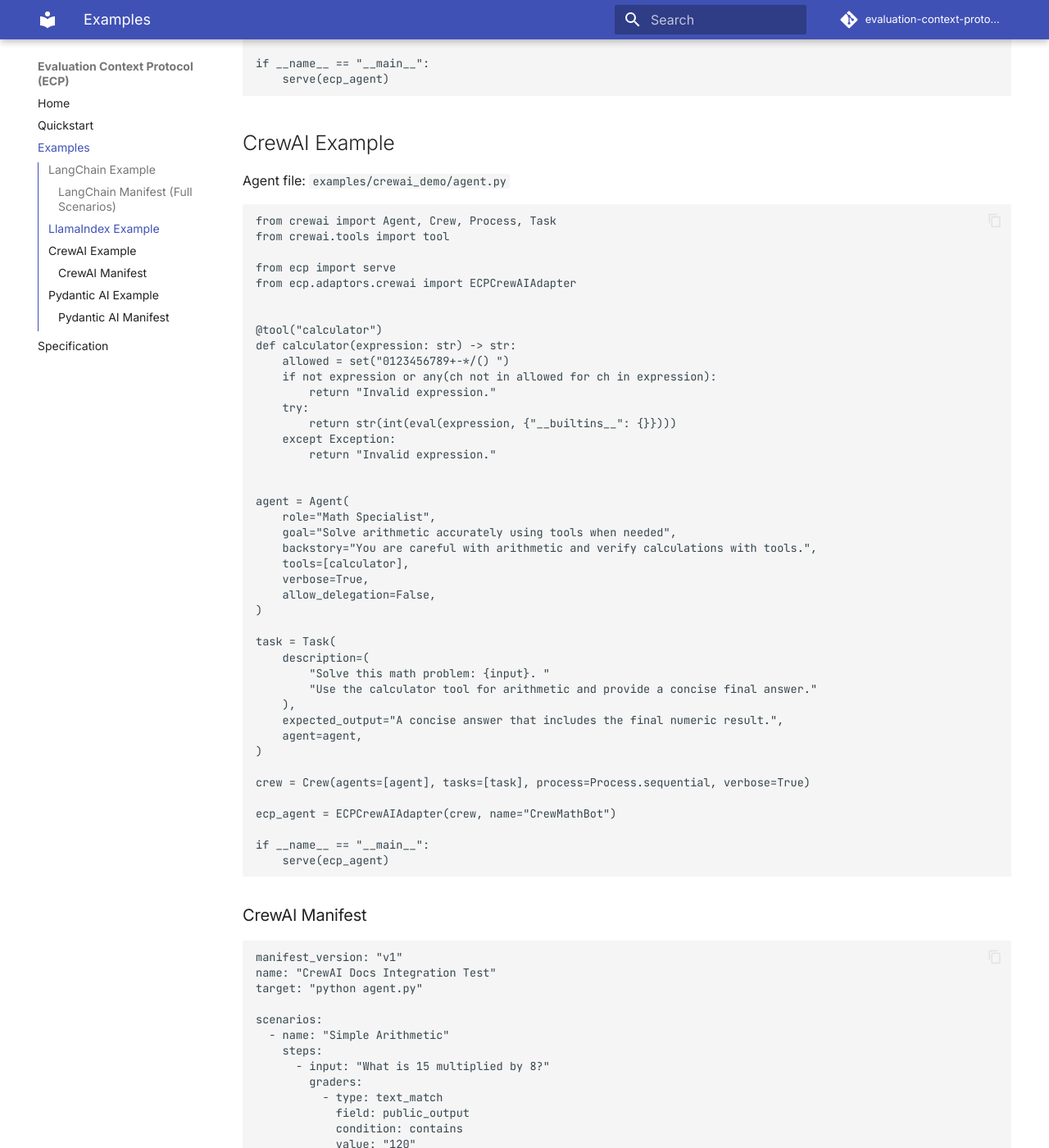
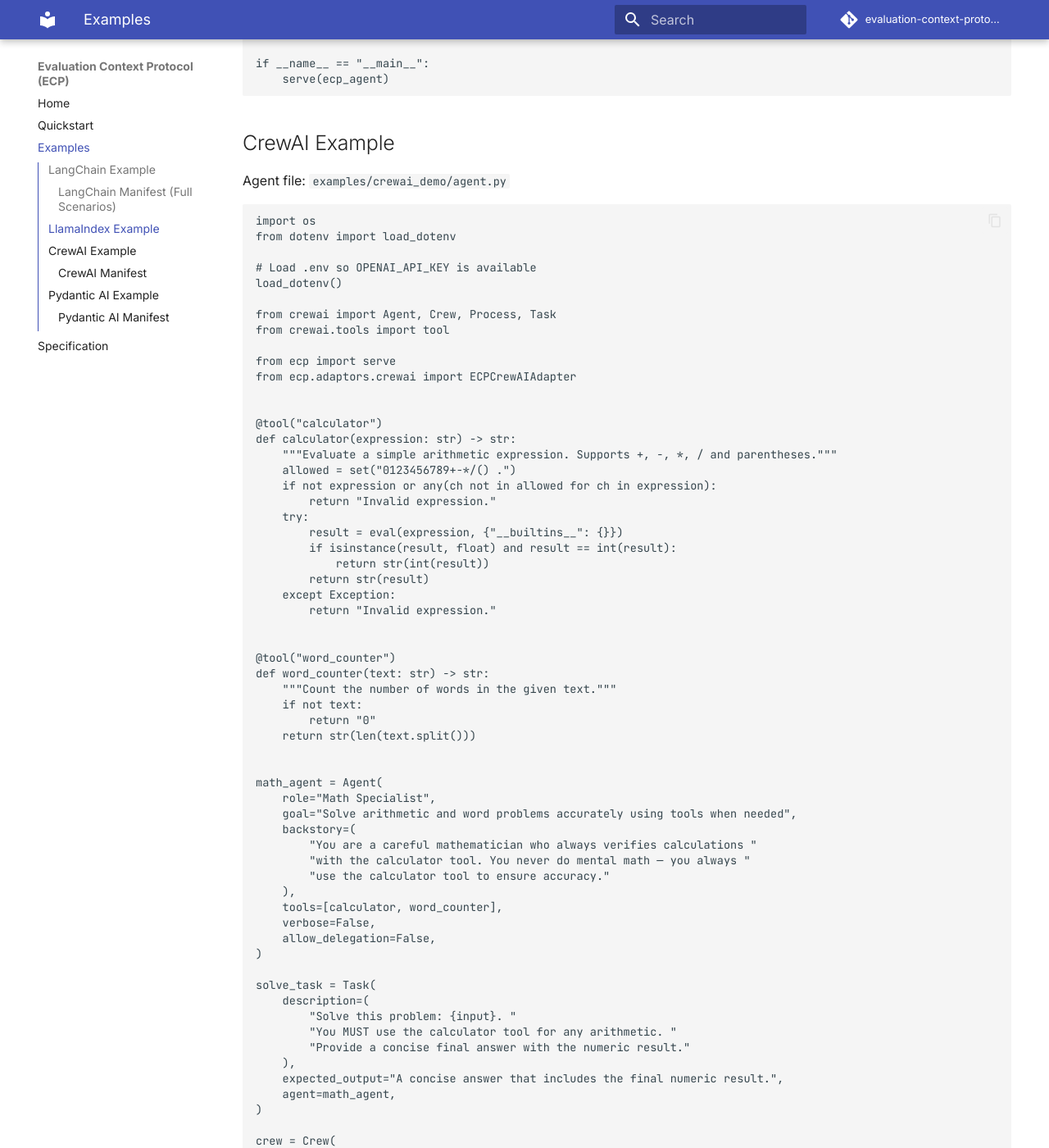
Before and after one commit to evaluation-context-protocol/ecp, an MkDocs documentation site: the page built from docs/examples.md, in a window 1280 px wide and 1400 px high, scrolled down 1771 px. Shown: the whole window at 82% size. Built offline with MkDocs 1.6.1 and Material for MkDocs 9.7.7, drawn with Linux system fonts in a browser that asks for light colours; comment, search, counter and statistics services are not loaded; some of the changed text lies outside the part shown.

Commit message:
docs: align public docs with current examples

````diff
--- a/docs/examples.md
+++ b/docs/examples.md
@@ -92,6 +92,12 @@
 Agent file: `examples/crewai_demo/agent.py`
 
 ```python
+import os
+from dotenv import load_dotenv
+
+# Load .env so OPENAI_API_KEY is available
+load_dotenv()
+
 from crewai import Agent, Crew, Process, Task
 from crewai.tools import tool
 
@@ -101,36 +107,62 @@
 
 @tool("calculator")
 def calculator(expression: str) -> str:
-    allowed = set("0123456789+-*/() ")
+    """Evaluate a simple arithmetic expression. Supports +, -, *, / and parentheses."""
+    allowed = set("0123456789+-*/() .")
     if not expression or any(ch not in allowed for ch in expression):
         return "Invalid expression."
     try:
-        return str(int(eval(expression, {"__builtins__": {}})))
+        result = eval(expression, {"__builtins__": {}})
+        if isinstance(result, float) and result == int(result):
+            return str(int(result))
+        return str(result)
     except Exception:
         return "Invalid expression."
 
 
-agent = Agent(
+@tool("word_counter")
+def word_counter(text: str) -> str:
+    """Count the number of words in the given text."""
+    if not text:
+        return "0"
+    return str(len(text.split()))
+
+
+math_agent = Agent(
     role="Math Specialist",
-    goal="Solve arithmetic accurately using tools when needed",
-    backstory="You are careful with arithmetic and verify calculations with tools.",
-    tools=[calculator],
-    verbose=True,
+    goal="Solve arithmetic and word problems accurately using tools when needed",
+    backstory=(
+        "You are a careful mathematician who always verifies calculations "
+        "with the calculator tool. You never do mental math — you always "
+        "use the calculator tool to ensure accuracy."
+    ),
+    tools=[calculator, word_counter],
+    verbose=False,
     allow_delegation=False,
 )
 
-task = Task(
+solve_task = Task(
     description=(
-        "Solve this math problem: {input}. "
-        "Use the calculator tool for arithmetic and provide a concise final answer."
+        "Solve this problem: {input}. "
+        "You MUST use the calculator tool for any arithmetic. "
+        "Provide a concise final answer with the numeric result."
     ),
     expected_output="A concise answer that includes the final numeric result.",
-    agent=agent,
+    agent=math_agent,
 )
 
-crew = Crew(agents=[agent], tasks=[task], process=Process.sequential, verbose=True)
+crew = Crew(
+    agents=[math_agent],
+    tasks=[solve_task],
+    process=Process.sequential,
+    verbose=False,
+)
 
-ecp_agent = ECPCrewAIAdapter(crew, name="CrewMathBot")
+def _to_inputs(input_text: str):
+    """Maps ECP step input string to CrewAI kickoff inputs dict."""
+    return {"input": input_text}
+
+ecp_agent = ECPCrewAIAdapter(crew, name="CrewMathBot", input_mapper=_to_inputs)
 
 if __name__ == "__main__":
     serve(ecp_agent)
@@ -191,12 +223,16 @@
 ```python
 import os
 from dotenv import load_dotenv
+
+# Load .env so OPENAI_API_KEY is available
 load_dotenv()
+
 from pydantic_ai import Agent, RunContext
 from ecp import serve
 from ecp.adaptors.pydantic_ai import ECPPydanticAIAdapter
 
 def calculator(ctx: RunContext[None], expression: str) -> str:
+    """Evaluate a simple arithmetic expression. Supports +, -, *, / and parentheses."""
     allowed = set("0123456789+-*/() .")
     if not expression or any(ch not in allowed for ch in expression):
         return "Invalid expression."
@@ -208,6 +244,8 @@
     except Exception:
         return "Invalid expression."
 
+# We use gpt-4o as it's a standard reliable model.
+# In PydanticAI, tools are registered using decorators or the tools argument.
 math_agent = Agent(
     'openai:gpt-4o',
     system_prompt=(
@@ -216,7 +254,10 @@
         "Always show your reasoning before giving the final answer."
     )
 )
+
+# Register the tool
 math_agent.tool(calculator)
+
 ecp_agent = ECPPydanticAIAdapter(math_agent, name="PydanticAIMathBot")
 
 if __name__ == "__main__":
````
Also changed, not shown: README.md (+7 -6 lines).
